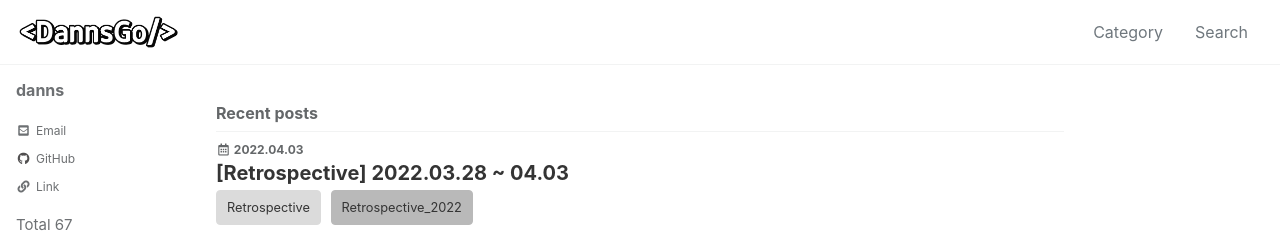
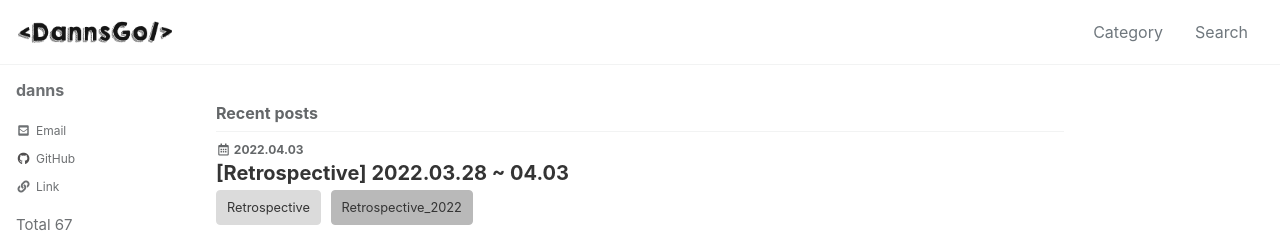
Before and after one commit to znhoon/dannsgo.github.io, a Jekyll site: the page built from index.html, in a window 1280 px wide. Shown: the top 233 px of the page. Built offline with Jekyll 4.4.1, drawn with Linux system fonts in a browser that asks for light colours; cached includes are drawn as plain includes; some web fonts are replaced; the list of posts is cut into pages by our own code.

Commit message:
Update _config.yml

```diff
--- a/_config.yml
+++ b/_config.yml
@@ -25,7 +25,7 @@ url                      : "https://dannsgo.github.io" # the base hostname & pro
 baseurl                  : # the subpath of your site, e.g. "/blog"
 repository               : "dannsgo/dannsgo.github.io" # GitHub username/repo-name e.g.
 teaser                   : # path of fallback teaser image, e.g. "/assets/images/500x300.png"
-logo                     : "/assets/images/logo.png" # path of logo image to display in the masthead, e.g. "/assets/images/88x88.png"
+logo                     : "/assets/images/logo1.png" # path of logo image to display in the masthead, e.g. "/assets/images/88x88.png"
 masthead_title           : " " # overrides the website title displayed in the masthead, use " " for no title
 breadcrumbs              : true # true, false (default)
 words_per_minute         : 200
```
